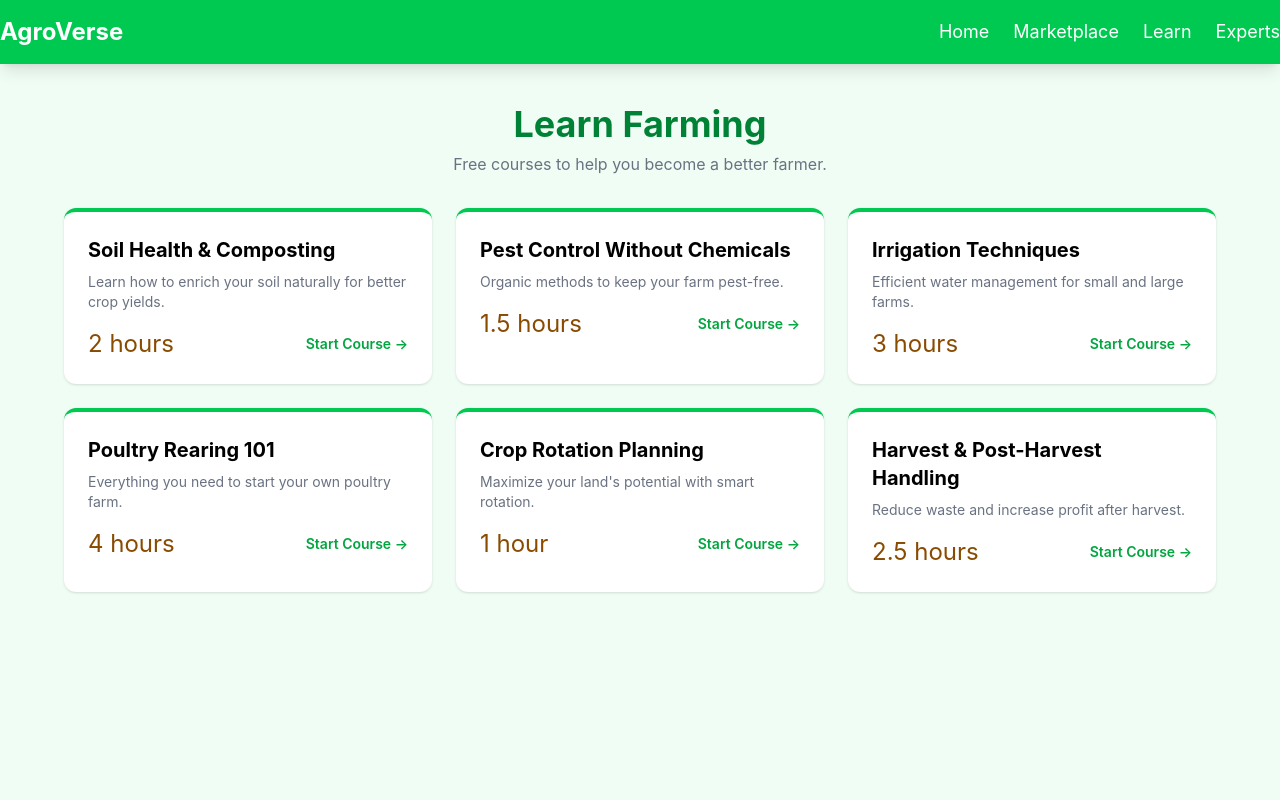
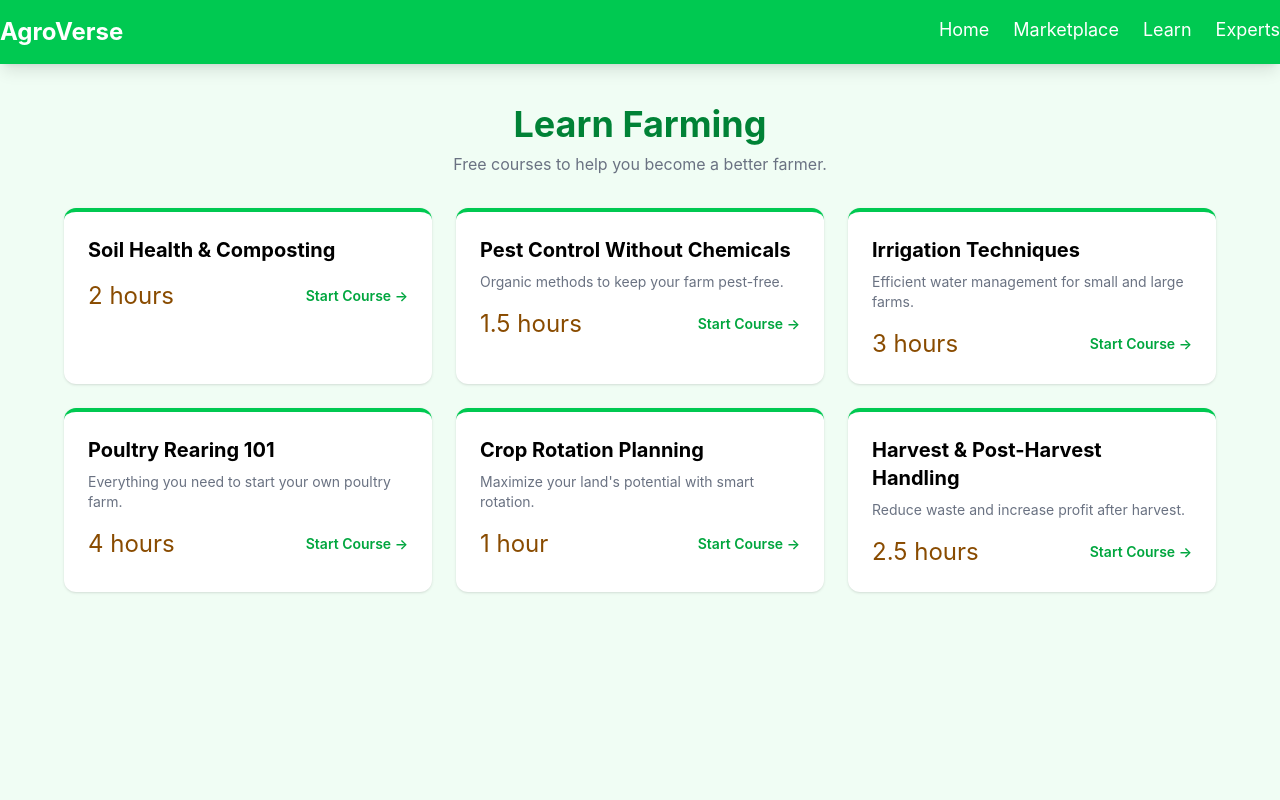
Before and after one commit to ItzUdJay/AgroVerse-Agriculture, a React (Vite) app: page /learn in a window 1280 px wide. Shown: the top 800 px of the page. Built offline with nearby package versions, Linux system fonts and the light colour scheme.

Commit message:
AgroVerse

```diff
--- a/src/components/Hero.jsx
+++ b/src/components/Hero.jsx
@@ -1,4 +1,5 @@
 import { Link } from "react-router-dom";
+import { FaWhatsapp } from "react-icons/fa";
 
 const Hero = () => {
   return (
@@ -34,6 +35,17 @@ const Hero = () => {
           Register
         </Link>
       </div>
+      <div>
+        <button className="rounded-full shadow-lg bg-green-700 hover:bg-green-600 fixed bottom-5 right-5 p-4 animate-pulse transition-all duration-300">
+          <a
+            href="https//wa.me/2349017928914"
+            target="_blank"
+            rel="noopener noreferrer"
+          >
+            <FaWhatsapp size={40} />
+          </a>
+        </button>
+      </div>
     </section>
   );
 };
--- a/src/components/Navbar.jsx
+++ b/src/components/Navbar.jsx
@@ -2,7 +2,7 @@ import { Link } from "react-router-dom";
 
 const Navbar = () => {
   return (
-    <nav className="flex flex-col md:flex-row justify-between items-center py-4 shadow-lg bg-green-500 sticky top-0 ">
+    <nav className="flex flex-col md:flex-row justify-between py-4 shadow-lg bg-green-500 sticky top-0 ">
       <Link
         to="/"
         className="text-2xl font-bold text-white hover:text-purple-200"
--- a/src/components/pages/Learn.jsx
+++ b/src/components/pages/Learn.jsx
@@ -6,27 +6,27 @@ const courses = [
   },
   {
     title: "Pest Control Without Chemicals",
-    desc: "Organic methods to keep your farm pest-free.",
+    des: "Organic methods to keep your farm pest-free.",
     duration: "1.5 hours",
   },
   {
     title: "Irrigation Techniques",
-    desc: "Efficient water management for small and large farms.",
+    des: "Efficient water management for small and large farms.",
     duration: "3 hours",
   },
   {
     title: "Poultry Rearing 101",
-    desc: "Everything you need to start your own poultry farm.",
+    des: "Everything you need to start your own poultry farm.",
     duration: "4 hours",
   },
   {
     title: "Crop Rotation Planning",
-    desc: "Maximize your land's potential with smart rotation.",
+    des: "Maximize your land's potential with smart rotation.",
     duration: "1 hour",
   },
   {
     title: "Harvest & Post-Harvest Handling",
-    desc: "Reduce waste and increase profit after harvest.",
+    des: "Reduce waste and increase profit after harvest.",
     duration: "2.5 hours",
   },
 ];
@@ -48,7 +48,7 @@ const Learn = () => {
             className="bg-white rounded-xl p-6 shadow hover:shadow-lg transition border-t-4 border-green-500"
           >
             <h3 className="text-xl font-bold">{course.title}</h3>
-            <p className="text-gray-500 text-sm mt-2">{course.desc}</p>
+            <p className="text-gray-500 text-sm mt-2">{course.des}</p>
             <div className="flex justify-between items-center mt-4">
               <span className="text-2xl text-yellow-800">
                 {course.duration}
```
